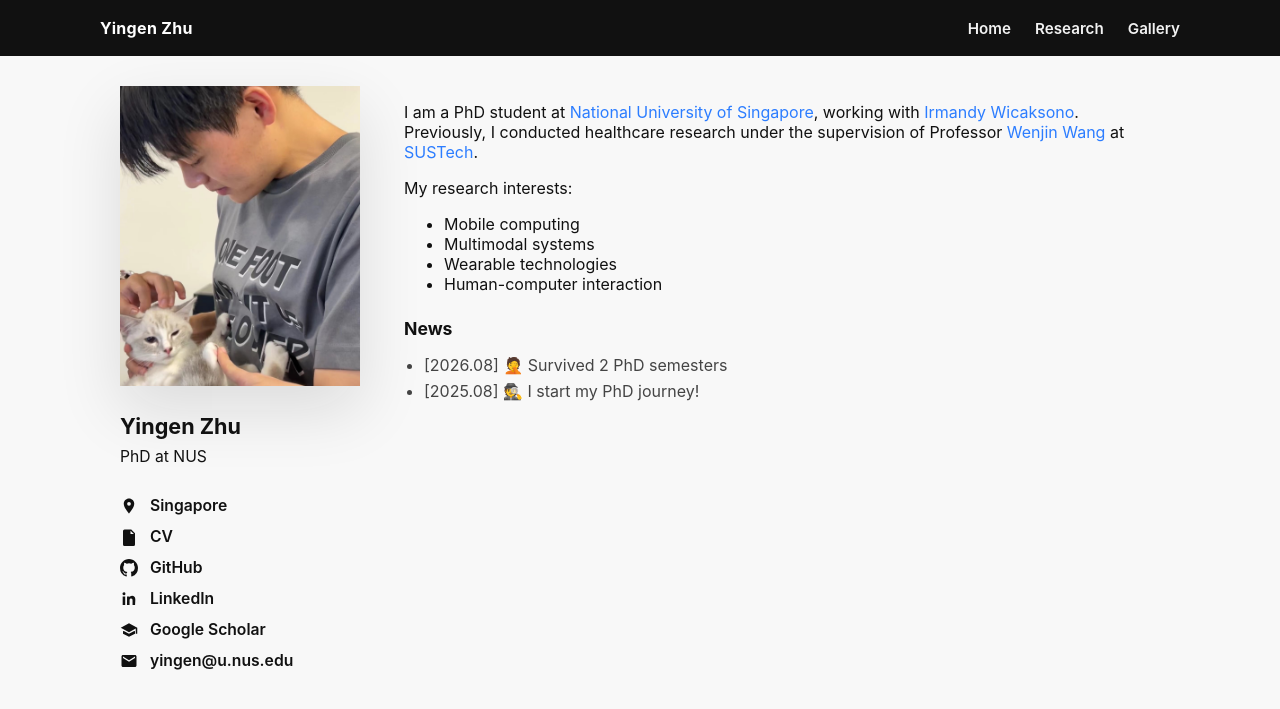
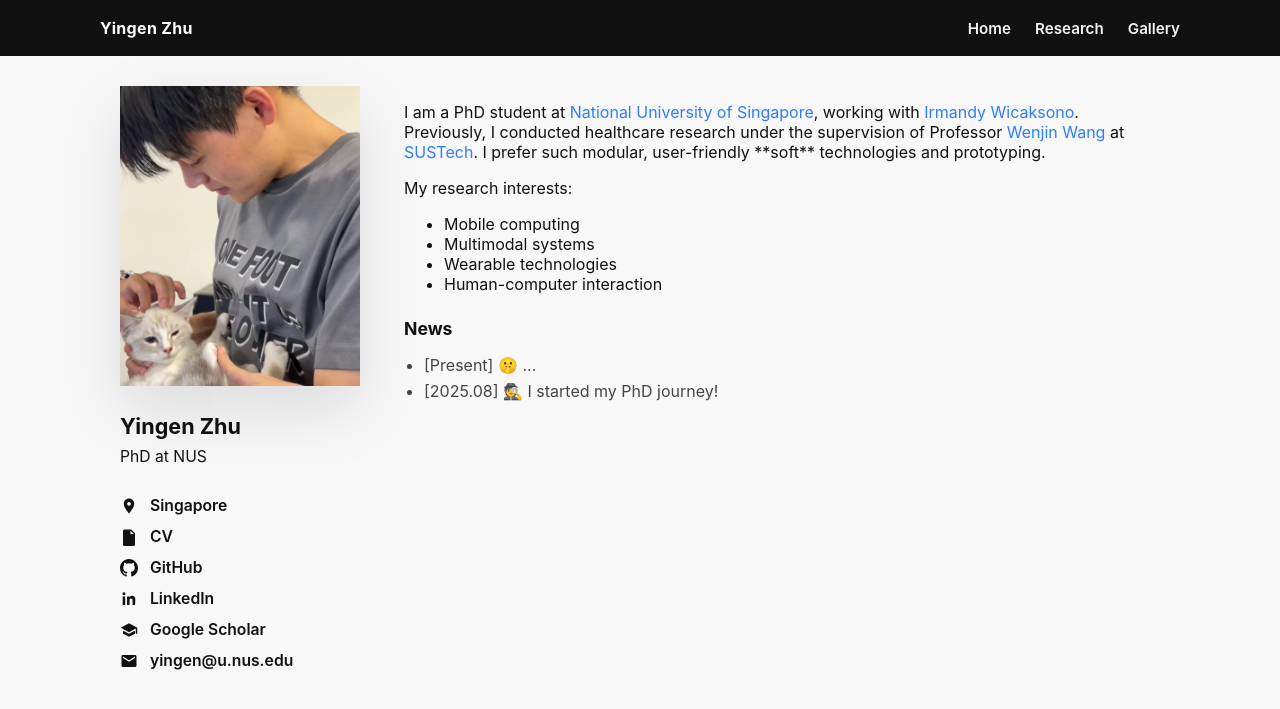
Before and after one commit to yingen-zhu/yingen-zhu.github.io, a Jekyll site: the page built from index.md, in a window 1280 px wide. Shown: the top 709 px of the page. Built offline with Jekyll 4.4.1, drawn with Linux system fonts in a browser that asks for light colours.

Commit message:
Update index.md

```diff
--- a/index.md
+++ b/index.md
@@ -308,7 +308,7 @@ title: Home
   </aside>
 
   <div class="profile-main">
-    <p>I am a PhD student at <a href="https://www.nus.edu.sg/" target="_blank" rel="noopener">National University of Singapore</a>, working with <a href="https://www.irmandyw.com/" target="_blank" rel="noopener">Irmandy Wicaksono</a>. Previously, I conducted healthcare research under the supervision of Professor <a href="https://sites.google.com/site/rppgwenjin/" target="_blank" rel="noopener">Wenjin Wang</a> at <a href="https://www.sustech.edu.cn/en/" target="_blank" rel="noopener">SUSTech</a>.</p>
+    <p>I am a PhD student at <a href="https://www.nus.edu.sg/" target="_blank" rel="noopener">National University of Singapore</a>, working with <a href="https://www.irmandyw.com/" target="_blank" rel="noopener">Irmandy Wicaksono</a>. Previously, I conducted healthcare research under the supervision of Professor <a href="https://sites.google.com/site/rppgwenjin/" target="_blank" rel="noopener">Wenjin Wang</a> at <a href="https://www.sustech.edu.cn/en/" target="_blank" rel="noopener">SUSTech</a>. I prefer such modular, user-friendly **soft** technologies and prototyping.</p>
     <p>My research interests:</p>
     <ul>
       <li>Mobile computing</li>
@@ -319,8 +319,8 @@ title: Home
       <section class="news-section" aria-labelledby="news-title">
       <h2 class="news-title" id="news-title">News</h2>
       <ul class="news-list">
-        <li>[2026.08] 🤦‍ Survived 2 PhD semesters </li>
-        <li>[2025.08] 🕵️ I start my PhD journey!</li>
+        <li>[Present] 🤫 ... </li>
+        <li>[2025.08] 🕵️ I started my PhD journey!</li>
       </ul>
     </section>
   </div>
```
